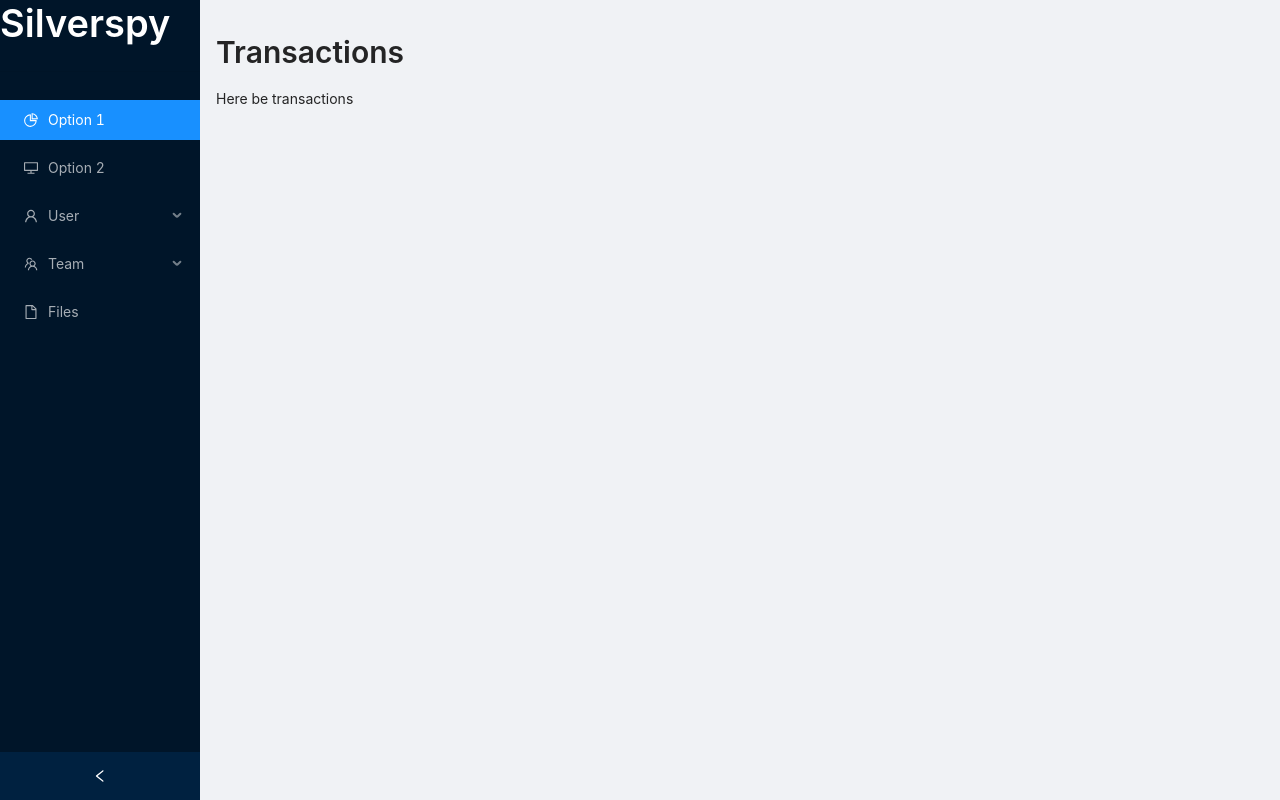
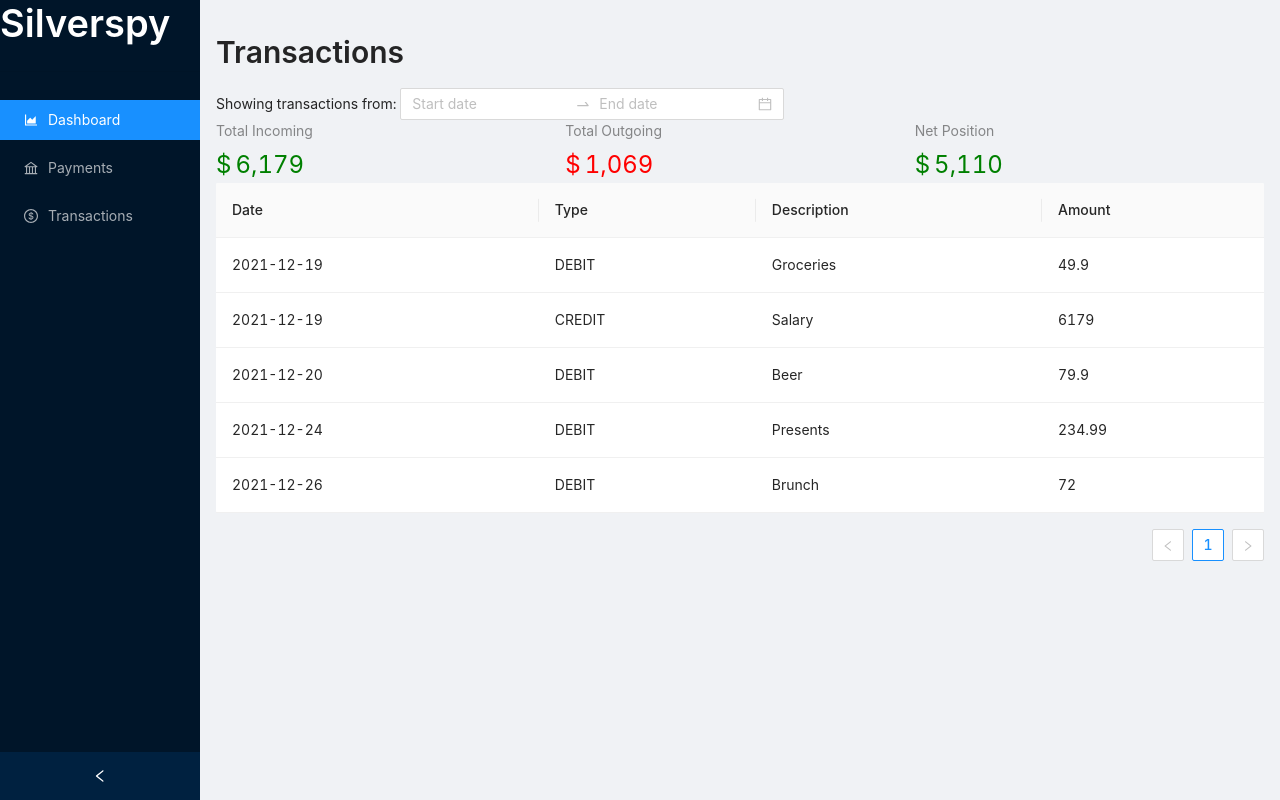
Before and after one commit to mttchpmn/silverspy-web, a Next.js app: page /transactions in a window 1280 px wide. Built offline with nearby package versions, Linux system fonts and the light colour scheme.

Commit message:
Flesh out design of transactions page

```diff
--- a/components/LayoutContainer.tsx
+++ b/components/LayoutContainer.tsx
@@ -6,6 +6,7 @@ import {
     FileOutlined,
     TeamOutlined,
     UserOutlined,
+    AreaChartOutlined, BankOutlined, DollarOutlined,
 } from '@ant-design/icons';
 
 const {Title} = Typography;
@@ -24,23 +25,14 @@ const SiderDemo = ({children}) => {
                 </div>
                 <Divider />
                 <Menu theme="dark" defaultSelectedKeys={['1']} mode="inline">
-                    <Menu.Item key="1" icon={<PieChartOutlined/>}>
-                        Option 1
+                    <Menu.Item key="1" icon={<AreaChartOutlined/>}>
+                        Dashboard
                     </Menu.Item>
-                    <Menu.Item key="2" icon={<DesktopOutlined/>}>
-                        Option 2
+                    <Menu.Item key="2" icon={<BankOutlined/>}>
+                        Payments
                     </Menu.Item>
-                    <SubMenu key="sub1" icon={<UserOutlined/>} title="User">
-                        <Menu.Item key="3">Tom</Menu.Item>
-                        <Menu.Item key="4">Bill</Menu.Item>
-                        <Menu.Item key="5">Alex</Menu.Item>
-                    </SubMenu>
-                    <SubMenu key="sub2" icon={<TeamOutlined/>} title="Team">
-                        <Menu.Item key="6">Team 1</Menu.Item>
-                        <Menu.Item key="8">Team 2</Menu.Item>
-                    </SubMenu>
-                    <Menu.Item key="9" icon={<FileOutlined/>}>
-                        Files
+                    <Menu.Item key="3" icon={<DollarOutlined/>}>
+                        Transactions
                     </Menu.Item>
                 </Menu>
             </Sider>
--- a/pages/transactions.tsx
+++ b/pages/transactions.tsx
@@ -1,15 +1,101 @@
 import {NextPage} from "next";
 import LayoutContainer from "../components/LayoutContainer";
-import {Typography} from "antd";
+import {DatePicker, Row, Col, Statistic, Typography, Table} from "antd";
 
 const {Title, Text} = Typography;
+const {RangePicker} = DatePicker;
 
-const TransactionsPage: NextPage = () =>
-{
+const TransactionsPage: NextPage = () => {
+
+    const tableData = [
+        {
+            key: '1',
+            date: "2021-12-19",
+            type: "DEBIT",
+            description: "Groceries",
+            amount: 49.90
+        },
+        {
+            key: '2',
+            date: "2021-12-19",
+            type: "CREDIT",
+            description: "Salary",
+            amount: 6179.00
+        },
+        {
+            key: '3',
+            date: "2021-12-20",
+            type: "DEBIT",
+            description: "Beer",
+            amount: 79.90
+        },
+        {
+            key: '4',
+            date: "2021-12-24",
+            type: "DEBIT",
+            description: "Presents",
+            amount: 234.99
+        },
+        {
+            key: '5',
+            date: "2021-12-26",
+            type: "DEBIT",
+            description: "Brunch",
+            amount: 72.00
+        },
+    ];
+
+    const columns = [
+        {
+            title: "Date",
+            dataIndex: "date",
+            key: "date"
+        },
+        {
+            title: "Type",
+            dataIndex: "type",
+            key: "type"
+        },
+        {
+            title: "Description",
+            dataIndex: "description",
+            key: "description"
+        },
+        {
+            title: "Amount",
+            dataIndex: "amount",
+            key: "amount"
+        },
+    ]
     return (
         <LayoutContainer>
-           <Title level={2}>Transactions</Title>
-            <Text>Here be transactions</Text>
+            <Title level={2}>Transactions</Title>
+
+            {/* Transaction Date selection*/}
+            <div>
+                <Text>Showing transactions from: </Text>
+                <RangePicker format={"ddd, MMM do"}/>
+            </div>
+
+            {/* Transaction stats */}
+            <div>
+                <Row>
+                    <Col span={8}>
+                        <Statistic title={"Total Incoming"} value={6179} prefix={"$"} valueStyle={{color: "green"}}/>
+                    </Col>
+                    <Col span={8}>
+                        <Statistic title={"Total Outgoing"} value={1069} prefix={"$"} valueStyle={{color: "red"}}/>
+                    </Col>
+                    <Col span={8}>
+                        <Statistic title={"Net Position"} value={5110} prefix={"$"} valueStyle={{color: "green"}}/>
+                    </Col>
+                </Row>
+            </div>
+
+        {/* Transaction Table*/}
+            <div>
+                <Table dataSource={tableData} columns={columns} />
+            </div>
         </LayoutContainer>
     )
 }
```
Also changed, not shown: pages/sandbox.tsx (+10 -2 lines).
